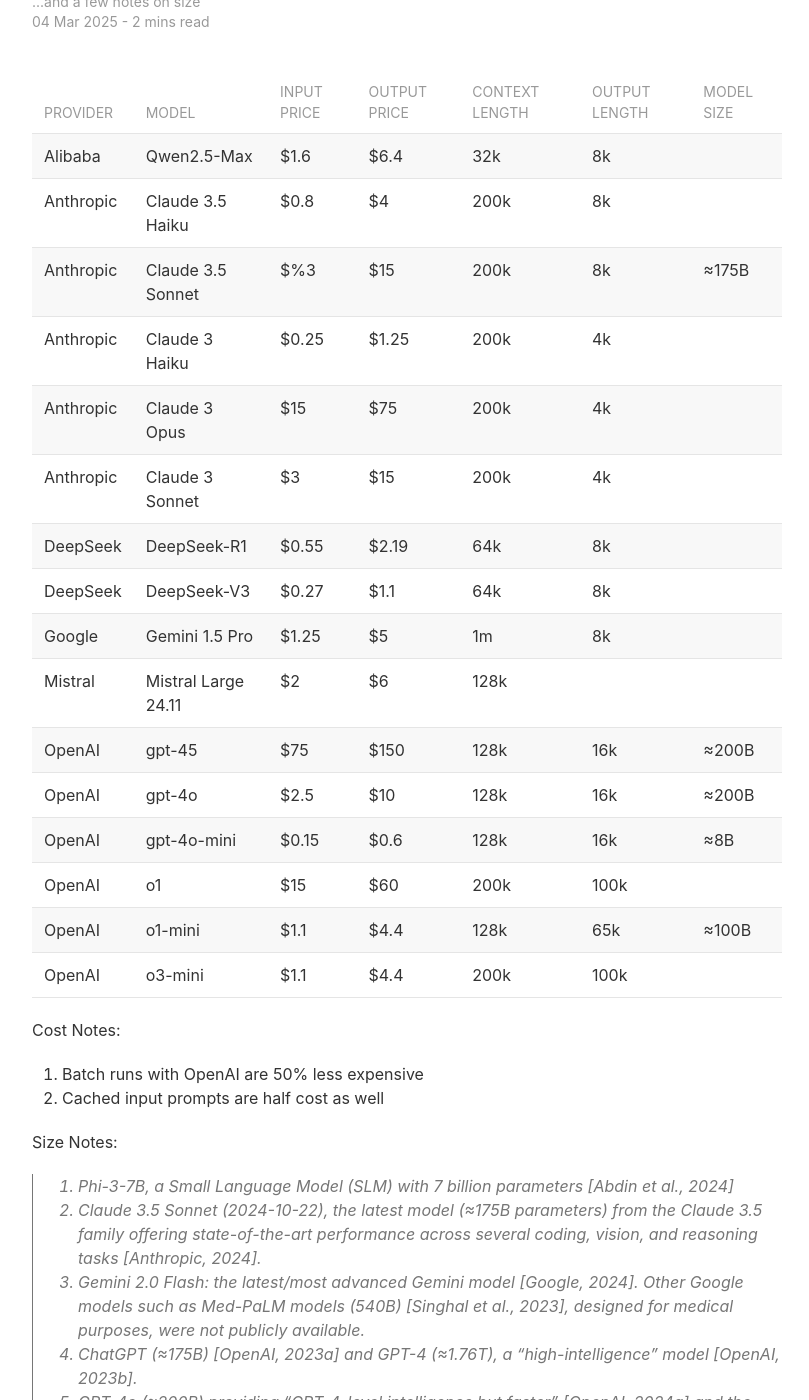
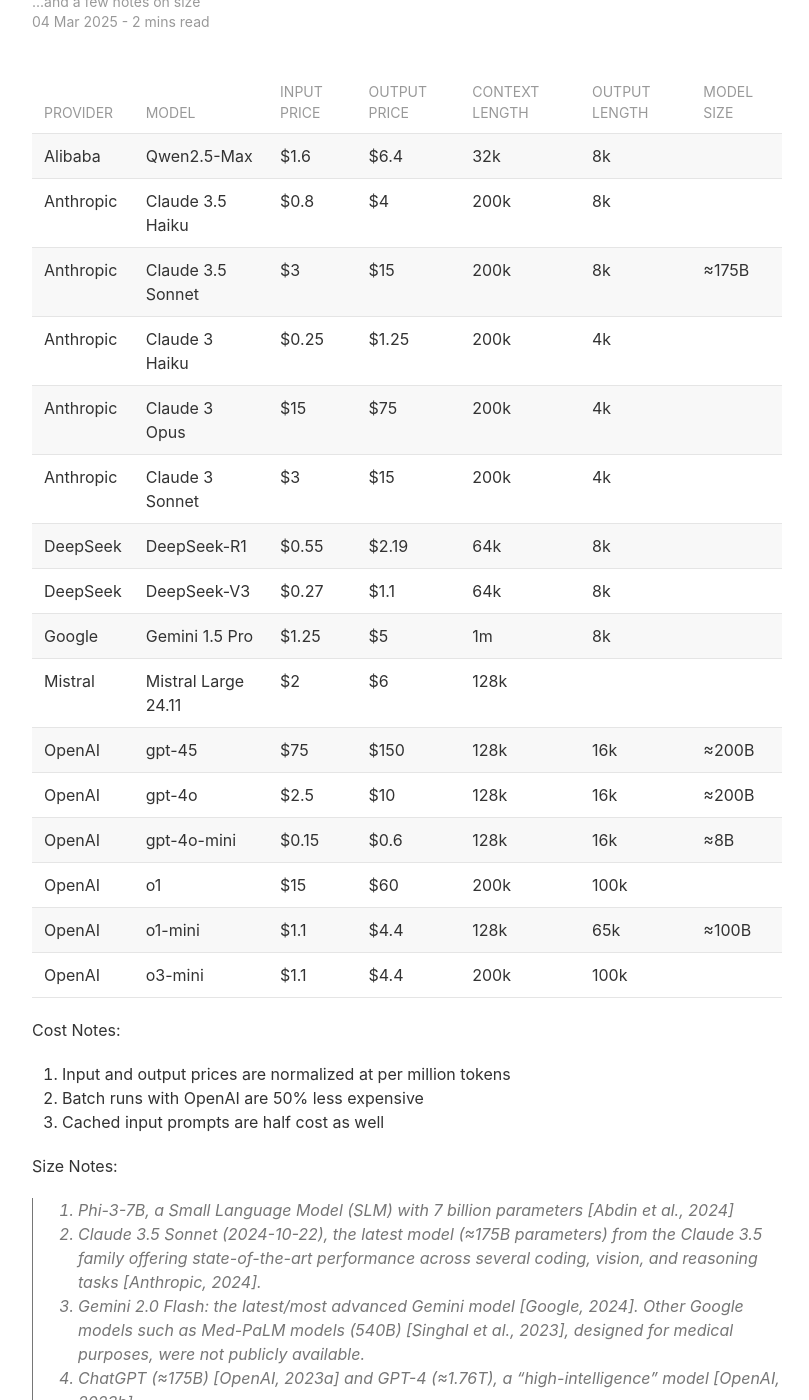
Before and after one commit to nyvyn/nyvyn.github.io, a Jekyll site: the page built from _notes/llm-pricing.markdown, in a window 1280 px wide and 1400 px high, scrolled down 276 px. Shown: the whole window, without its empty margins (233-1042 px from the left). Built offline with Jekyll 4.4.1, drawn with Linux system fonts in a browser that asks for light colours; nearby versions of some CDN libraries.

Commit message:
fix: Correct pricing for Anthropic Claude 3.5 Sonnet in notes

```diff
--- a/_notes/llm-pricing.markdown
+++ b/_notes/llm-pricing.markdown
@@ -34,7 +34,7 @@
 |-----------|---------------------|-------------|--------------|----------------|---------------|------------|
 | Alibaba   | Qwen2.5-Max         | $1.6        | $6.4         | 32k            | 8k            |            |
 | Anthropic | Claude 3.5 Haiku    | $0.8        | $4           | 200k           | 8k            |            |
-| Anthropic | Claude 3.5 Sonnet   | $%3         | $15          | 200k           | 8k            | ≈175B      |
+| Anthropic | Claude 3.5 Sonnet   | $3          | $15          | 200k           | 8k            | ≈175B      |
 | Anthropic | Claude 3 Haiku      | $0.25       | $1.25        | 200k           | 4k            |            |
 | Anthropic | Claude 3 Opus       | $15         | $75          | 200k           | 4k            |            |
 | Anthropic | Claude 3 Sonnet     | $3          | $15          | 200k           | 4k            |            |
@@ -50,8 +50,9 @@
 | OpenAI    | o3-mini             | $1.1        | $4.4         | 200k           | 100k          |            |
 
 Cost Notes:
-1. Batch runs with OpenAI are 50% less expensive
-2. Cached input prompts are half cost as well
+1. Input and output prices are normalized at per million tokens
+2. Batch runs with OpenAI are 50% less expensive
+3. Cached input prompts are half cost as well
 
 Size Notes:
 > 1. Phi-3-7B, a Small Language Model (SLM) with 7 billion parameters [Abdin et al., 2024]
```
